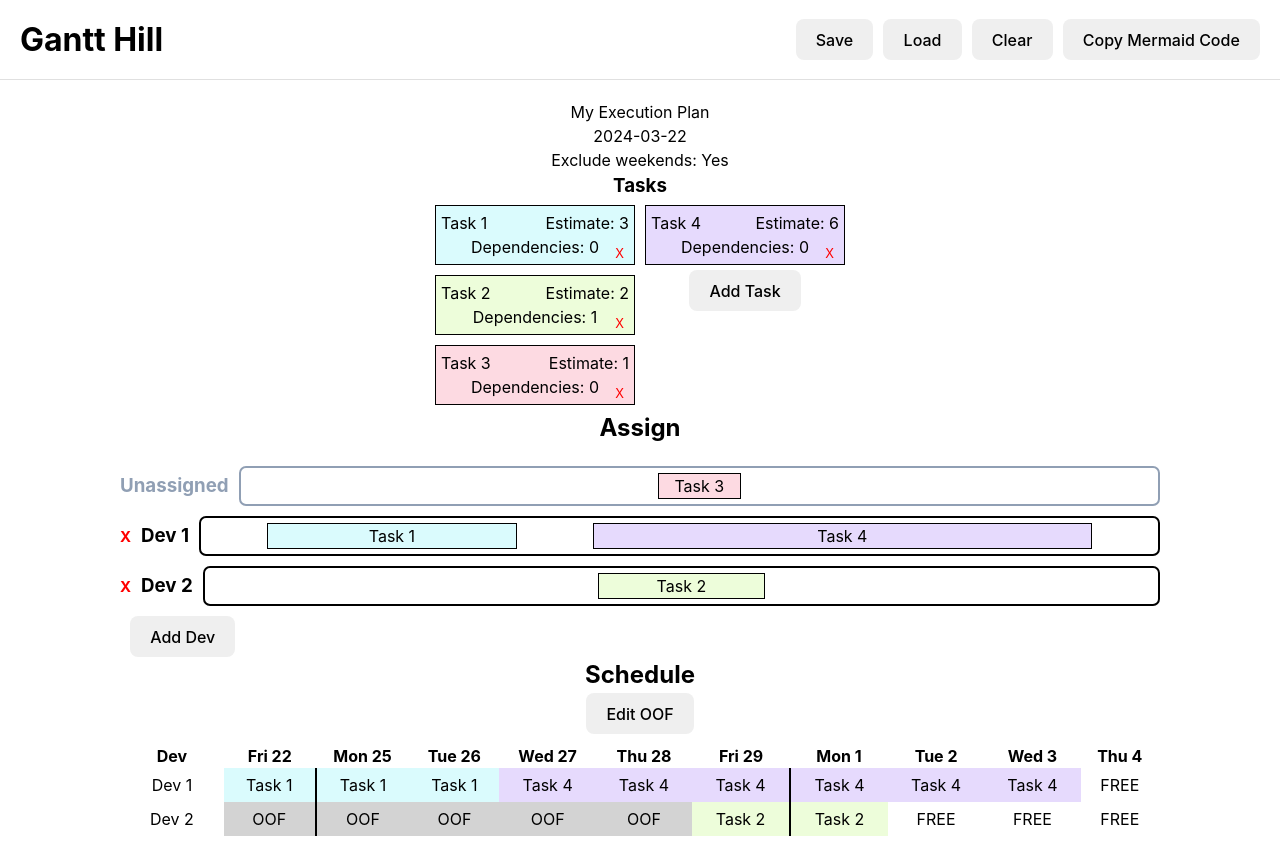
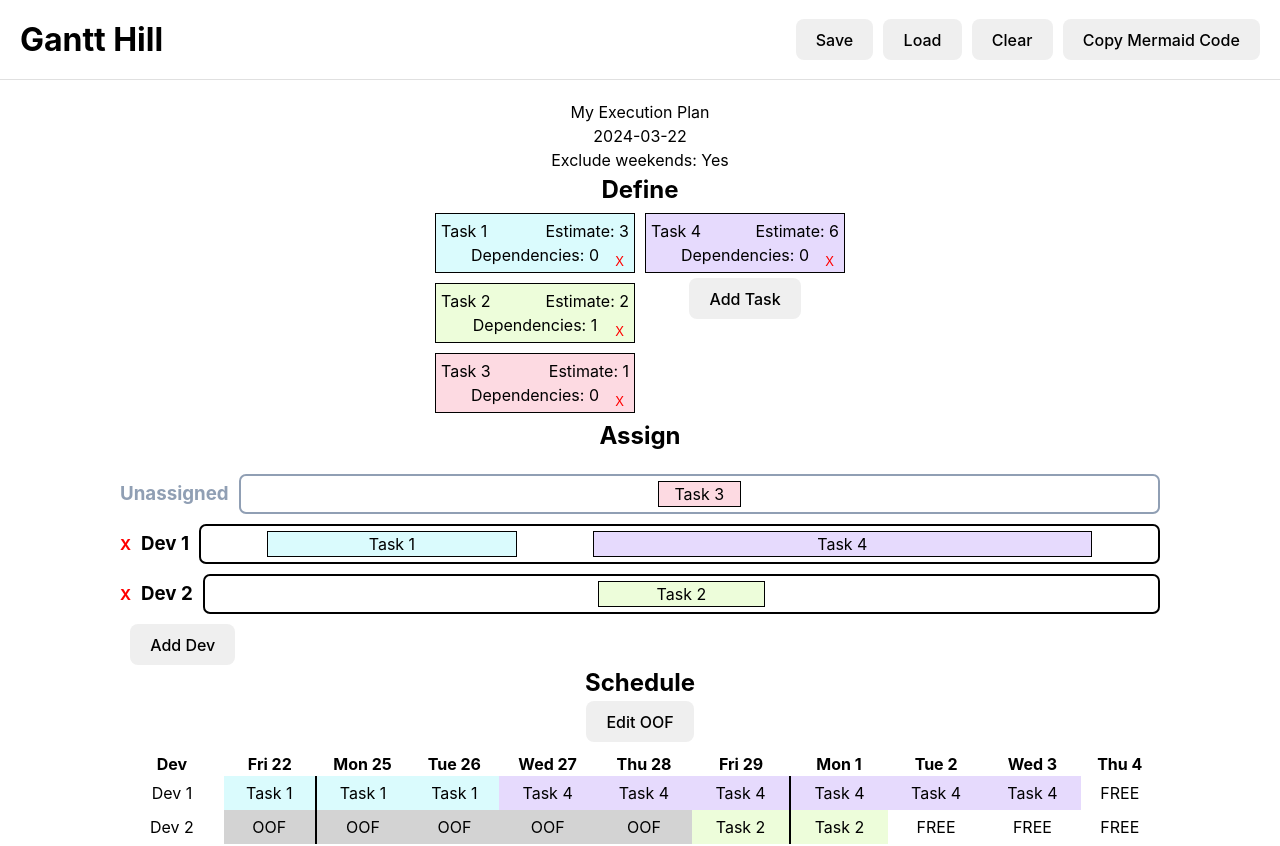
Before and after one commit to butaud/gantt-hill, a React (Vite) app: page / in a window 1280 px wide. Shown: the top 846 px of the page. Built offline with nearby package versions, Linux system fonts and the light colour scheme.

Commit message:
refactor sections

```diff
--- a/src/ui/AssignSection.tsx
+++ b/src/ui/AssignSection.tsx
@@ -63,7 +63,7 @@ export const AssignSection: FC = observer(() => {
     setIsDragging(true);
   };
   return (
-    <>
+    <section className="assign">
       <h2>Assign</h2>
       <div className="assignment-rows" ref={divRef}>
         <DragDropContext onDragEnd={onDragEnd} onDragStart={onDragStart}>
@@ -95,7 +95,7 @@ export const AssignSection: FC = observer(() => {
         </DragDropContext>
         <AddDevRow />
       </div>
-    </>
+    </section>
   );
 });
 
--- /dev/null
+++ b/src/ui/MetadataSection.tsx
@@ -0,0 +1,33 @@
+import { observer } from "mobx-react-lite";
+import { FC } from "react";
+import { usePlanStore } from "../context/PlanStoreContext";
+import { EditableValue } from "./EditableValue";
+
+export const MetadataSection: FC = observer(() => {
+  const planStore = usePlanStore();
+  return (
+    <section className="planMetadata">
+      <p>
+        <EditableValue
+          value={planStore.title}
+          onChange={(newName) => planStore.setTitle(newName)}
+        />
+      </p>
+      <p>
+        <EditableValue
+          value={planStore.startDate}
+          onChange={(newDate) => planStore.setStartDate(newDate)}
+        />
+      </p>
+      <p>
+        Exclude weekends:{" "}
+        <EditableValue
+          value={planStore.excludeWeekends}
+          onChange={(newExcludeWeekends) =>
+            planStore.setExcludeWeekends(newExcludeWeekends)
+          }
+        />
+      </p>
+    </section>
+  );
+});
--- a/src/ui/PlanEditor.tsx
+++ b/src/ui/PlanEditor.tsx
@@ -1,50 +1,18 @@
 import { FC } from "react";
 import { TaskSection } from "./TaskSection";
 import { ScheduleSection } from "./ScheduleSection";
-import { EditableValue } from "./EditableValue";
 
 import "./PlanEditor.css";
-import { observer } from "mobx-react-lite";
-import { usePlanStore } from "../context/PlanStoreContext";
 import { AssignSection } from "./AssignSection";
+import { MetadataSection } from "./MetadataSection";
 
-export const PlanEditor: FC = observer(() => {
-  const planStore = usePlanStore();
-
+export const PlanEditor: FC = () => {
   return (
     <>
-      <section className="planMetadata">
-        <p>
-          <EditableValue
-            value={planStore.title}
-            onChange={(newName) => planStore.setTitle(newName)}
-          />
-        </p>
-        <p>
-          <EditableValue
-            value={planStore.startDate}
-            onChange={(newDate) => planStore.setStartDate(newDate)}
-          />
-        </p>
-        <p>
-          Exclude weekends:{" "}
-          <EditableValue
-            value={planStore.excludeWeekends}
-            onChange={(newExcludeWeekends) =>
-              planStore.setExcludeWeekends(newExcludeWeekends)
-            }
-          />
-        </p>
-      </section>
-      <section className="tasks">
-        <TaskSection />
-      </section>
-      <section className="assign">
-        <AssignSection />
-      </section>
-      <section className="schedule">
-        <ScheduleSection />
-      </section>
+      <MetadataSection />
+      <TaskSection />
+      <AssignSection />
+      <ScheduleSection />
     </>
   );
-});
+};
--- a/src/ui/ScheduleSection.tsx
+++ b/src/ui/ScheduleSection.tsx
@@ -18,7 +18,7 @@ export const ScheduleSection: FC = observer(() => {
     devStore.tasksWithUnassignedDependencies;
 
   return (
-    <div>
+    <section className="schedule">
       <h2>Schedule</h2>
       <div style={{ display: "flex", justifyContent: "space-evenly" }}>
         {stateStore.isEditingOof ? (
@@ -62,7 +62,7 @@ export const ScheduleSection: FC = observer(() => {
           ))}
         </tbody>
       </table>
-    </div>
+    </section>
   );
 });
 
--- a/src/ui/TaskSection.css
+++ b/src/ui/TaskSection.css
@@ -1,4 +1,4 @@
-.task-section {
+section.tasks {
   display: flex;
   flex-direction: column;
   justify-content: space-evenly;
@@ -16,9 +16,3 @@
   overflow-y: hidden;
   overflow-x: auto;
 }
-
-@media (max-width: 800px) {
-  .task-section {
-    flex-direction: column;
-  }
-}
--- a/src/ui/TaskSection.tsx
+++ b/src/ui/TaskSection.tsx
@@ -11,8 +11,8 @@ export const TaskSection: FC = observer(() => {
   const tasks = taskStore.getTasks();
 
   return (
-    <div className="task-section">
-      <h3>Tasks</h3>
+    <section className="tasks">
+      <h2>Define</h2>
       <div className="task-container">
         {tasks.map((task) => (
           <TaskNode key={task.id} task={task} />
@@ -23,6 +23,6 @@ export const TaskSection: FC = observer(() => {
           <button onClick={() => setIsAdding(true)}>Add Task</button>
         )}
       </div>
-    </div>
+    </section>
   );
 });
```
